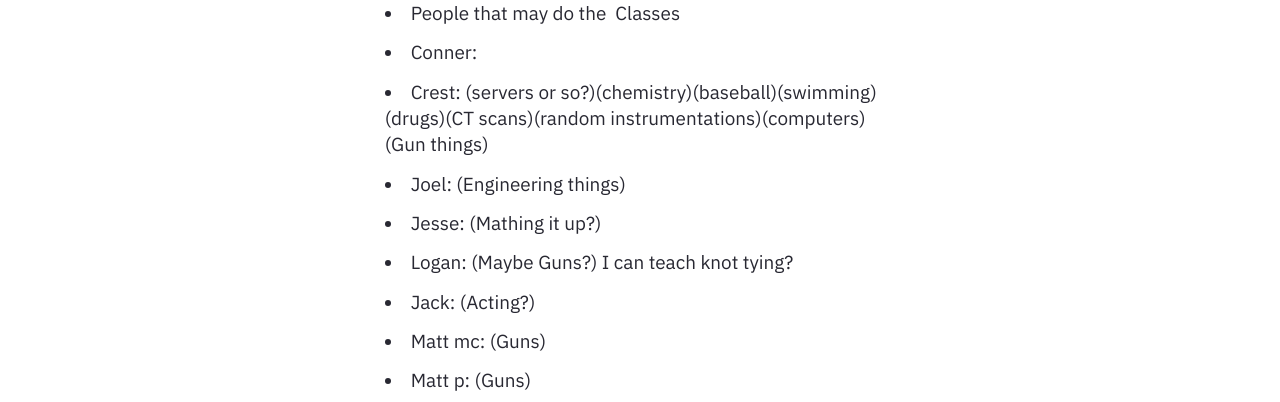
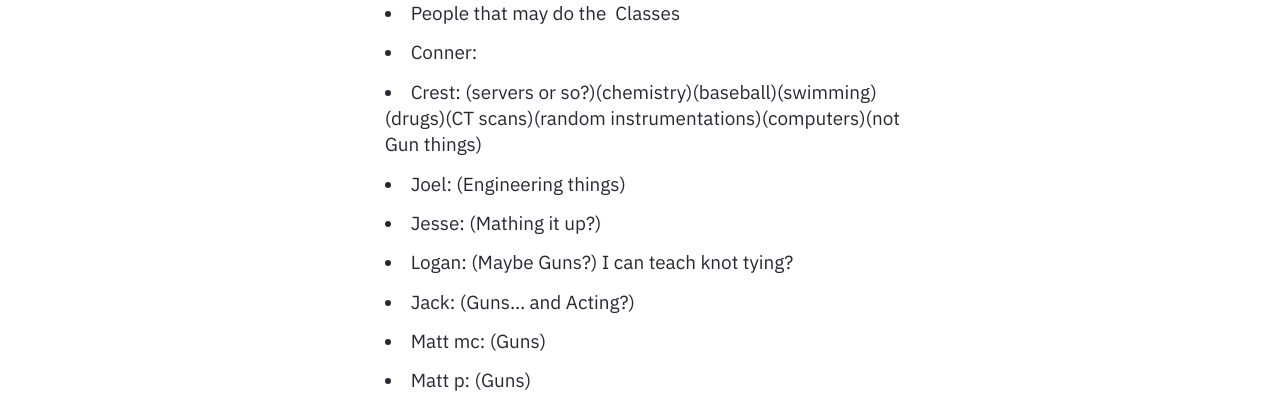
Before and after one commit to Dieselrez/Publishing, a Jekyll site: the page built from _notes/Public/Movies to Watch.md, in a window 1280 px wide. Shown: the part 1669-2071 px from the top of the page. Built offline with Jekyll 4.4.1, drawn with Linux system fonts in a browser that asks for light colours.

Commit message:
vault backup: 2024-11-12 22:40:51

```diff
--- a/_notes/Public/Movies to Watch.md
+++ b/_notes/Public/Movies to Watch.md
@@ -37,11 +37,11 @@ Master Classes taught by our members of our cult?
 
 - People that may do the  Classes
 - Conner:
-- Crest: (servers or so?)(chemistry)(baseball)(swimming)(drugs)(CT scans)(random instrumentations)(computers)(Gun things)
+- Crest: (servers or so?)(chemistry)(baseball)(swimming)(drugs)(CT scans)(random instrumentations)(computers)(not Gun things)
 - Joel: (Engineering things)
 - Jesse: (Mathing it up?)
 - Logan: (Maybe Guns?) I can teach knot tying?
-- Jack: (Acting?)
+- Jack: (Guns... and Acting?)
 - Matt mc: (Guns)
 - Matt p: (Guns)
 - Samo: (rowing)
```
Also changed, not shown: _notes/Public/Journey to the Crest of the Earth.md (line endings or trailing spaces).
